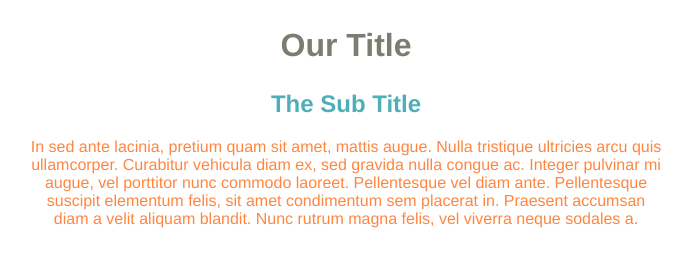
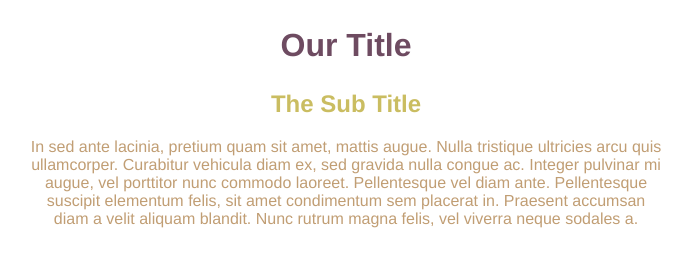
Before and after one commit to drichcodes/font-colors-starter, a plain HTML site: page index.html in a window 1280 px wide. Shown: the whole page, without its empty margins (294-986 px from the left). Drawn offline with Linux system fonts and the light colour scheme.

Commit message:
Added text colors for tablet and desktop layouts

```diff
--- a/css/main.css
+++ b/css/main.css
@@ -23,3 +23,34 @@ p {
   font-size: 1em;
   color: #ff8641;
 }
+
+
+/* ----- Tablet Styles ----- */
+@media (min-width: 768px) {
+  h1 {
+    color: #02cbd2;
+  }
+
+  h2 {
+    color: #fcc02a;
+  }
+
+  p {
+    color: #7b8f8e;
+  }
+}
+
+/* ----- Desktop Styles ----- */
+@media (min-width: 1200px) {
+  h1 {
+    color: #6e4b61;
+  }
+
+  h2 {
+    color: #cabd61;
+  }
+
+  p {
+    color: #c19e74;
+  }
+}
```
